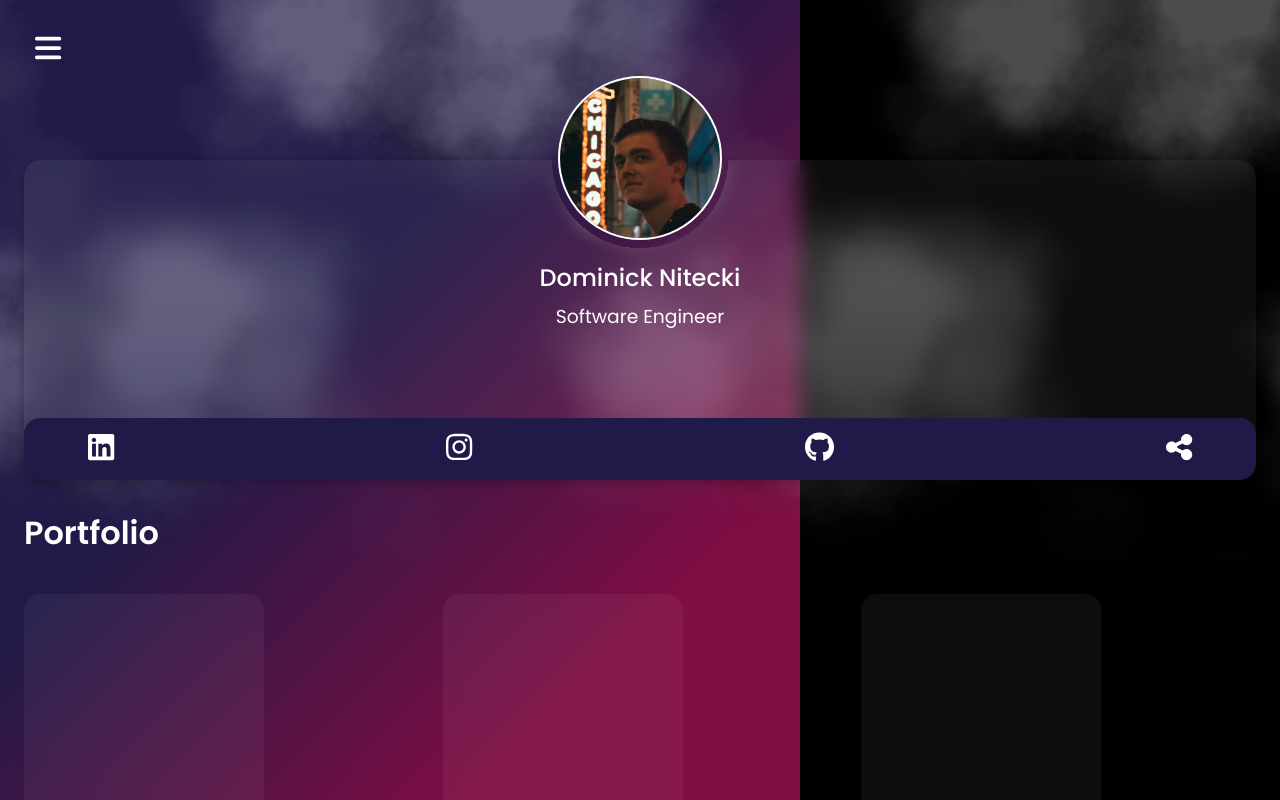
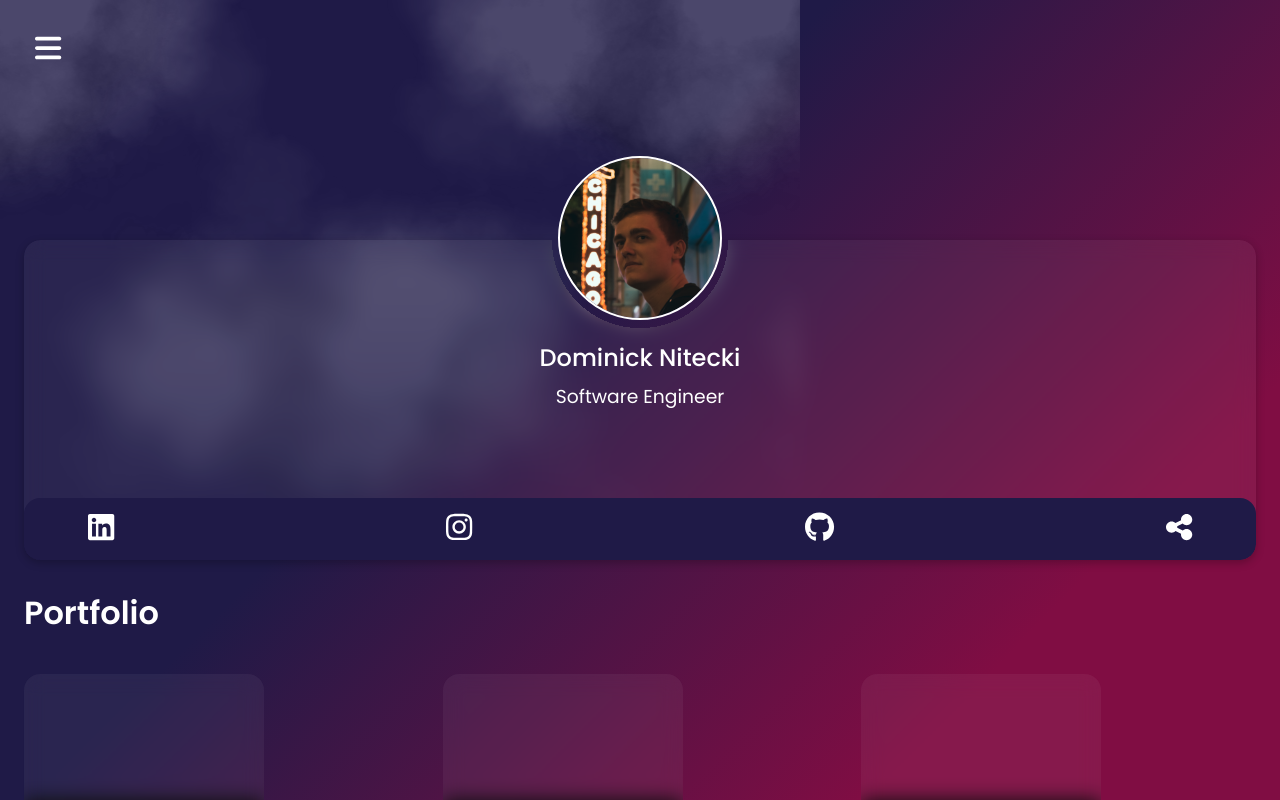
Before and after one commit to dnitecki/personal-website-ui, a React (Create React App) app: page / in a window 1280 px wide. Shown: the top 800 px of the page. Built offline with nearby package versions, Linux system fonts and the light colour scheme; grey boxes are pictures that could not be loaded; the HTML template or start-up script is replaced by a standard one.

Commit message:
css fixes

```diff
--- a/src/App.scss
+++ b/src/App.scss
@@ -57,7 +57,6 @@ html:focus-within {
   height: 100svh;
   width: 100svw;
   position: relative;
-  overflow-x: hidden;
   padding: 0;
 }
 .app-container {
@@ -69,13 +68,10 @@ html:focus-within {
   z-index: 1000;
 }
 .bg-wrap {
-  background: linear-gradient(-45deg, #800d43 20%, #1f1a47 60%);
   height: 100lvh;
   width: 100lvh;
-  position: fixed;
-  display: flex;
-  -moz-transform: translate3d(0, 0, 0);
-  transform: translate3d(0, 0, 0);
+  position: relative;
+  overflow-x: hidden;
 }
 .glass {
   color: var(--white);
@@ -84,6 +80,16 @@ html:focus-within {
   -webkit-backdrop-filter: blur(10px);
   backdrop-filter: blur(10px);
   box-shadow: 0 0 5px 10px transparent;
+}
+.background {
+  background: linear-gradient(-45deg, #800d43 20%, #1f1a47 60%);
+  display: flex;
+  height: 100lvh;
+  width: 100%;
+  -moz-transform: translate3d(0, 0, 0);
+  transform: translate3d(0, 0, 0);
+  position: fixed;
+  z-index: 0;
 }
 .clouds {
   width: 10000px;
@@ -94,7 +100,8 @@ html:focus-within {
   right: 0;
   top: 0;
   bottom: 0;
-  opacity: 0.3;
+  opacity: 0.2;
+  overflow-x: hidden;
   filter: brightness(4);
   z-index: 1;
   -moz-animation: move-background 120s linear infinite;
--- a/src/App.tsx
+++ b/src/App.tsx
@@ -15,8 +15,11 @@ function App() {
   return (
     <div className="app">
       {showStartup ? <StartupAnimation /> : null}
-      <div className="bg-wrap" />
-      <div className="clouds" />
+      <div className="bg-wrap">
+        <div className="background" />
+        <div className="clouds" />
+      </div>
+
       <div
         id="app-container"
         className={showStartup ? "app-container no-scroll" : "app-container"}
--- a/src/pages/main/MainPage.scss
+++ b/src/pages/main/MainPage.scss
@@ -12,7 +12,7 @@
 }
 .home {
   display: flex;
-  padding-top: 10rem;
+  padding-top: 15rem;
 }
 .section {
   display: flex;
```
